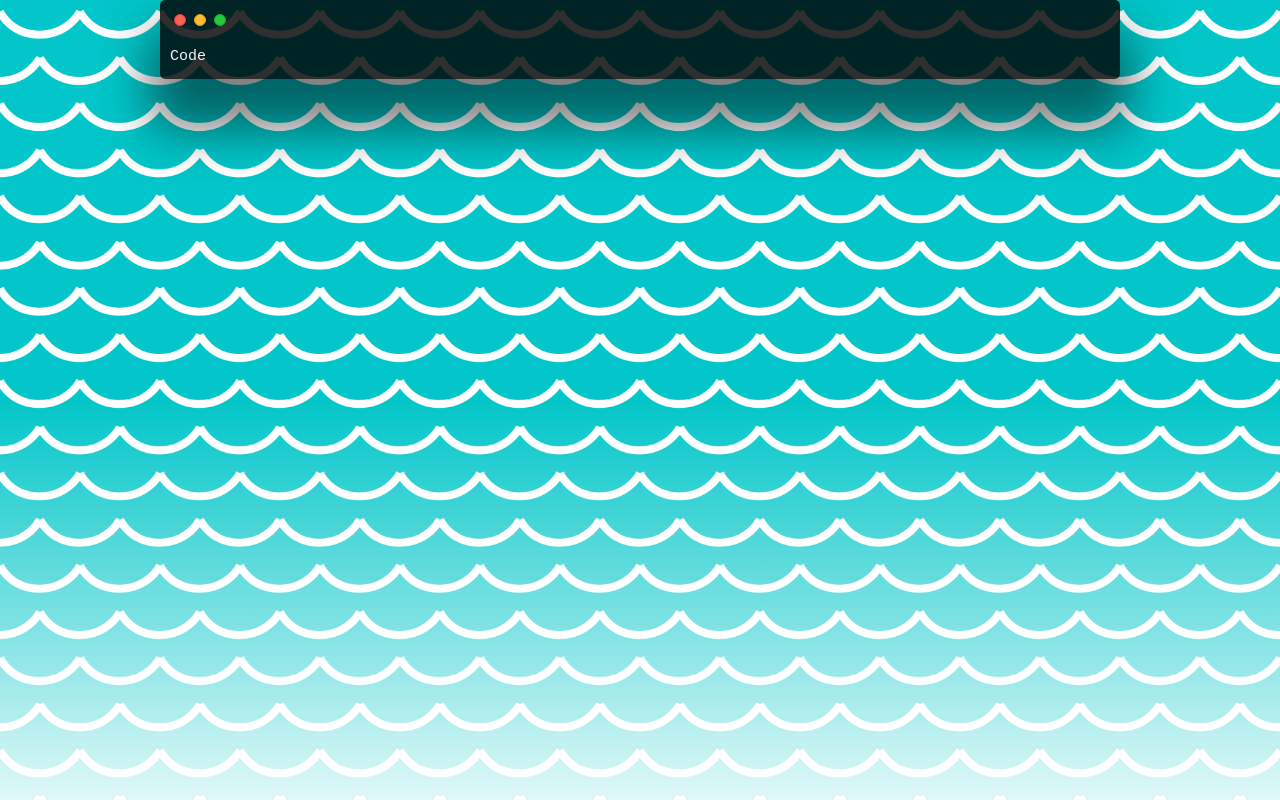
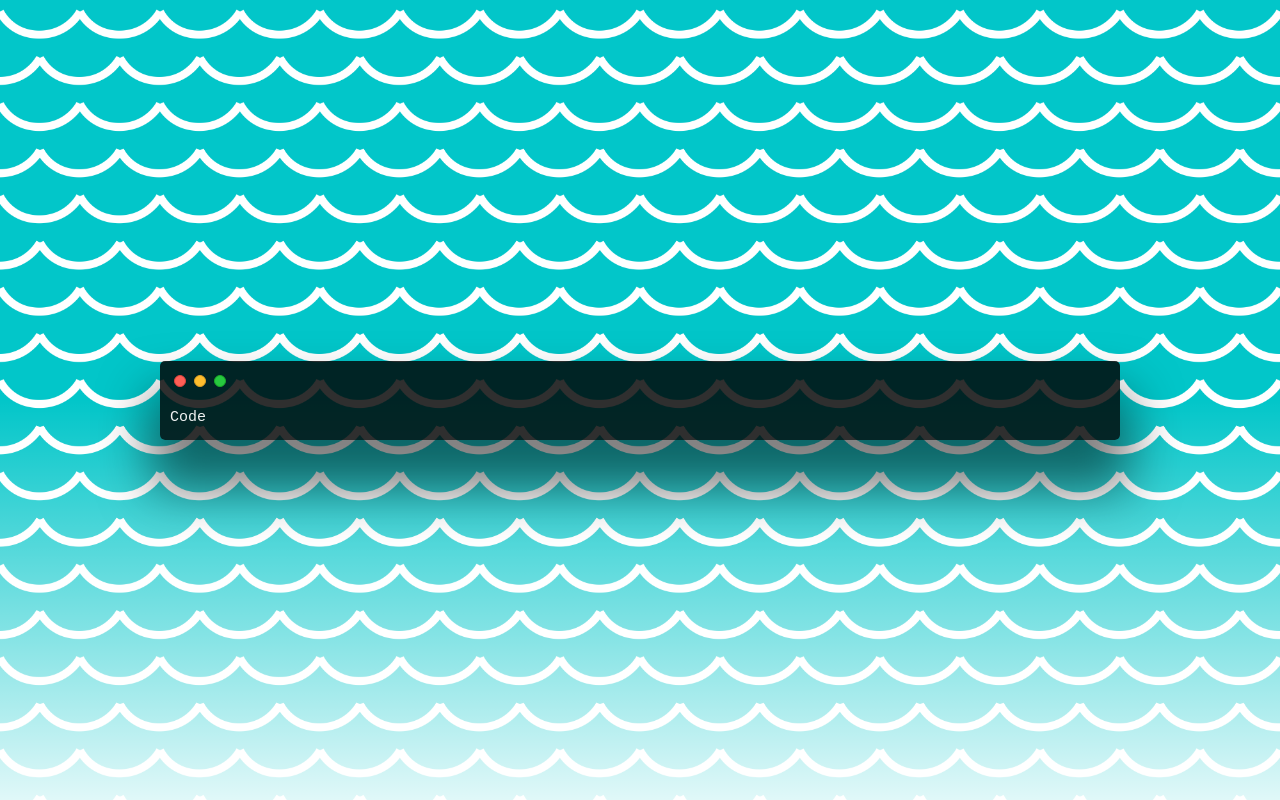
Before and after one commit to eZanmoto/dock_landing, a website built with Vite: page index.html in a window 1280 px wide. Built offline with nearby package versions, Linux system fonts and the light colour scheme.

Commit message:
Center code editor

```diff
--- a/src/css/index.less
+++ b/src/css/index.less
@@ -11,8 +11,15 @@
   width: 100%;
 }
 
+.hero .container {
+  display: flex;
+  height: 100%;
+  align-items: center;
+}
+
 .code-editor {
   position: relative;
+  width: 100%;
   background-color: #000000d0;
   border-radius: 0.5rem;
   box-shadow: 0 4.0rem 5.0rem 1.0rem #00000080;
```
